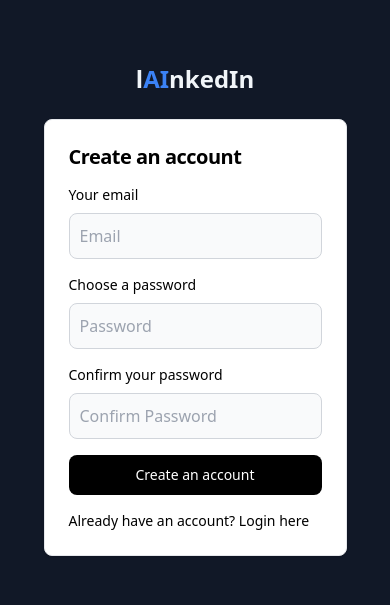
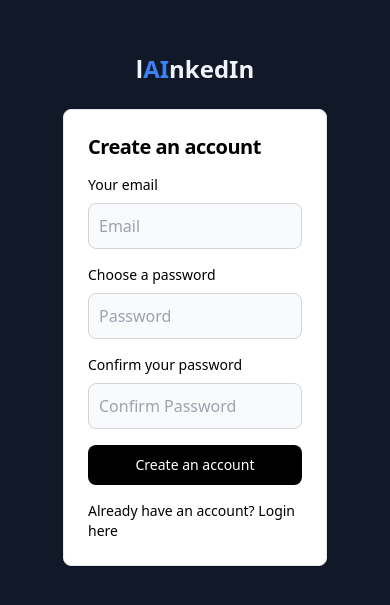
Before and after one commit to tlagoda/linkedinai, a Next.js app: page /signup in a window 390 px wide. Shown: the part 113-718 px from the top of the page. Built offline with nearby package versions, Linux system fonts and the light colour scheme; no server answers.

Commit message:
fix login and signup pages

```diff
--- a/src/app/login/page.tsx
+++ b/src/app/login/page.tsx
@@ -83,8 +83,8 @@ export default function LogIn() {
   }
 
   return (
-    <section className="bg-gray-900 h-screen flex">
-      <div className="flex flex-col items-center justify-center px-6 py-8 mx-auto md:w-2/5 md:h-screen lg:py-0">
+    <section className="bg-gray-900 to-blue-600 h-screen flex">
+      <div className="flex flex-col items-center justify-center px-6 py-8 mx-auto w-4/5 md:w-2/5 md:h-screen lg:py-0">
         <a
           href="#"
           className="flex text-black items-center mb-6 text-2xl font-semibold text-slate-100"
--- a/src/app/signup/page.tsx
+++ b/src/app/signup/page.tsx
@@ -57,7 +57,7 @@ export default function SignUp() {
   };
   return (
     <section className="bg-gray-900 h-screen flex">
-      <div className="flex flex-col md:w-3/5 items-center justify-center px-6 py-8 mx-auto md:h-screen lg:py-0">
+      <div className="flex flex-col w-4/5 md:w-3/5 items-center justify-center px-6 py-8 mx-auto md:h-screen lg:py-0">
         <a
           href="#"
           className="flex items-center mb-6 text-2xl font-semibold text-black text-slate-100"
```
